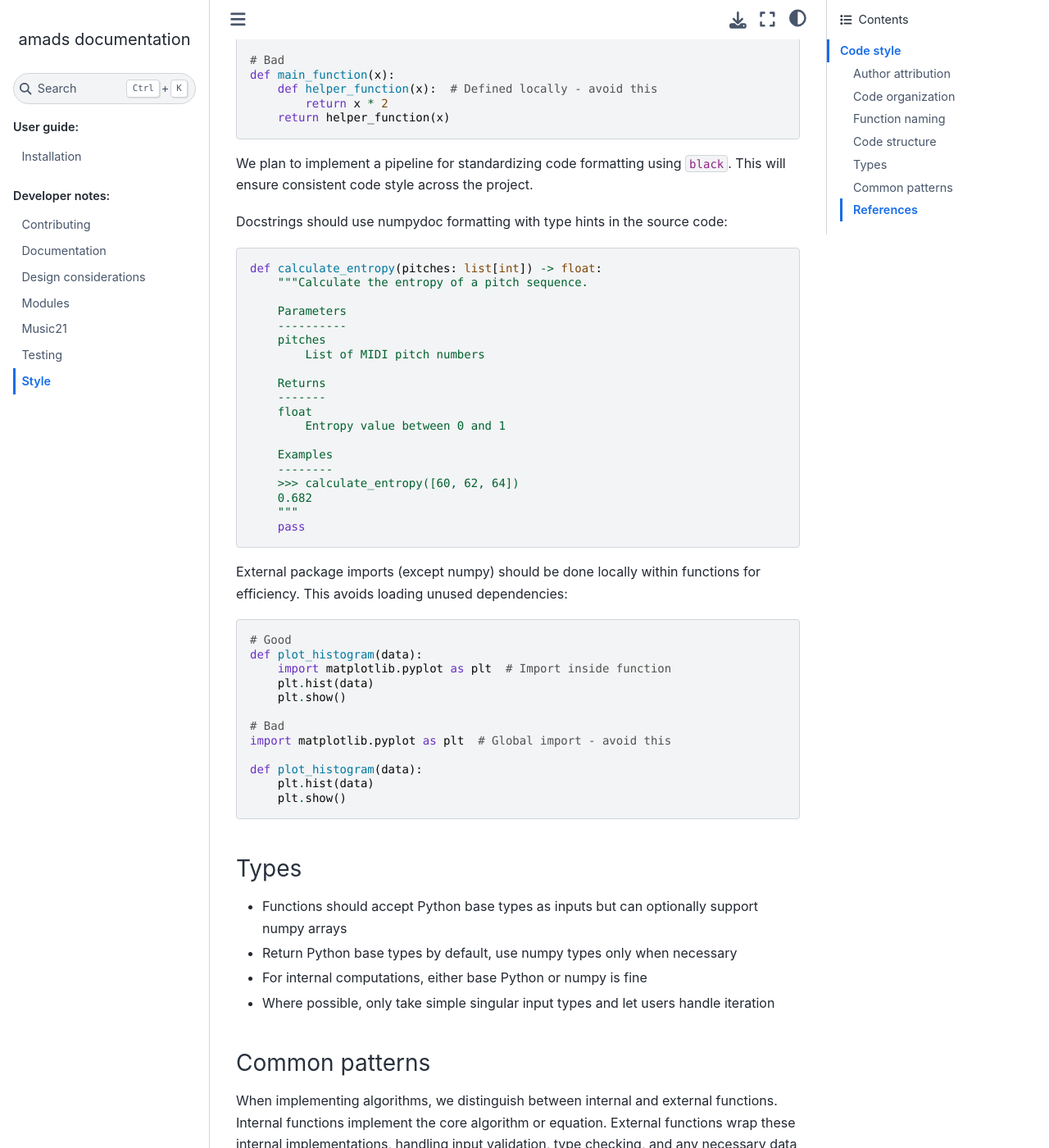
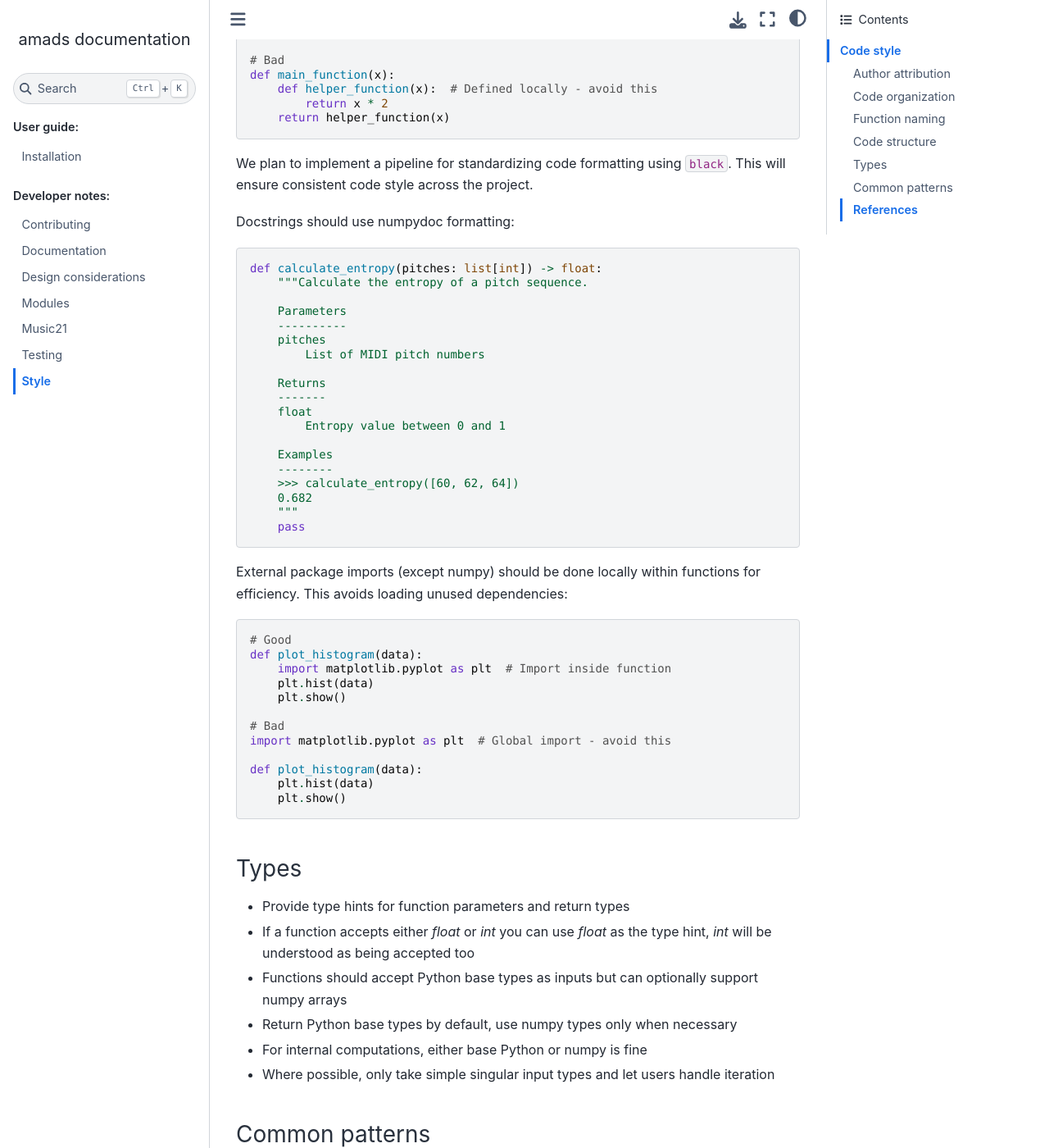
Before and after one commit to sachadavies/amads, a Sphinx documentation site: the page built from docs/developer_notes/style.rst, in a window 1280 px wide and 1400 px high, scrolled down 1865 px. Shown: the whole window at 82% size. Built offline with Sphinx 7.4.7 and the Sphinx Book theme 1.1.4, drawn with Linux system fonts in a browser that asks for light colours; pages that are not in the unit, such as notebooks, are missing from menus.

Commit message:
Update style.rst

```diff
--- a/docs/developer_notes/style.rst
+++ b/docs/developer_notes/style.rst
@@ -77,7 +77,7 @@ Local function definitions should be avoided as they can negatively impact perfo
 
 We plan to implement a pipeline for standardizing code formatting using ``black``. This will ensure consistent code style across the project.
 
-Docstrings should use numpydoc formatting with type hints in the source code::
+Docstrings should use numpydoc formatting::
 
     def calculate_entropy(pitches: list[int]) -> float:
         """Calculate the entropy of a pitch sequence.
@@ -117,6 +117,8 @@ External package imports (except numpy) should be done locally within functions
 Types
 ~~~~~
 
+- Provide type hints for function parameters and return types
+- If a function accepts either `float` or `int` you can use `float` as the type hint, `int` will be understood as being accepted too
 - Functions should accept Python base types as inputs but can optionally support numpy arrays
 - Return Python base types by default, use numpy types only when necessary
 - For internal computations, either base Python or numpy is fine
```
